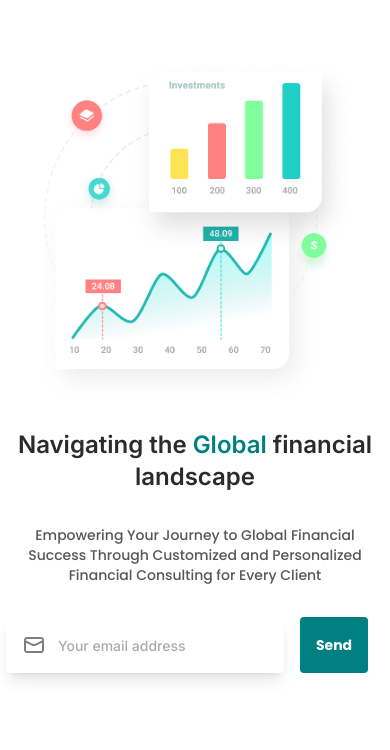
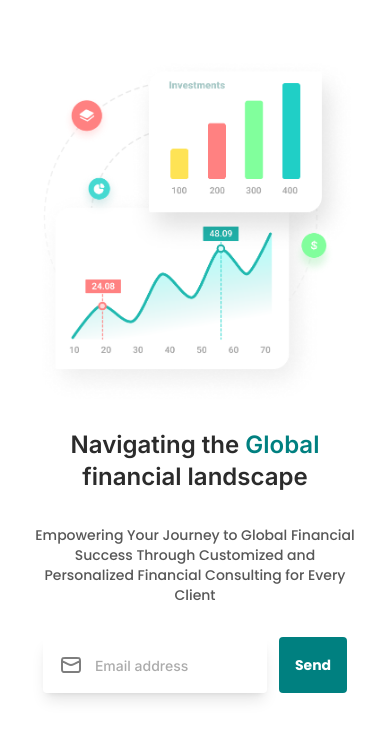
Before and after one commit to Dikocesrt/landing-finance, a plain HTML site: page index.html in a window 390 px wide. Shown: the part 94-844 px from the top of the page. Drawn offline with nearby package versions, Linux system fonts and the light colour scheme; a web font is replaced by a local one.

Commit message:
refactor small screen

```diff
--- a/index.html
+++ b/index.html
@@ -62,10 +62,10 @@
                     <p class="font-poppins font-medium text-primary-gray text-sm xl:text-md text-center lg:text-start lg:max-w-sm xl:max-w-full">Empowering Your Journey to Global Financial Success Through Customized and Personalized Financial Consulting for Every Client</p>
                 </div>
 
-                <div class="flex flex-row space-x-4">
-                    <div class="flex flex-row rounded-sm shadow-lg px-4 py-4 space-x-3 items-center">
+                <div class="flex flex-row justify-center">
+                    <div class="flex flex-row rounded-sm shadow-lg px-4 py-4 space-x-3 items-center w-[70%] mr-3">
                         <img src="./images/mail.svg" alt="" class="w-6">
-                        <input type="text" placeholder="Your email address" class="focus:outline-none font-inter font-medium text-primary-gray placeholder:text-sm">
+                        <input type="text" placeholder="Email address" class="focus:outline-none font-inter font-medium text-primary-gray placeholder:text-sm w-full">
                     </div>
                     <button class="bg-primary-green text-white px-4 py-4 text-sm rounded-sm lg:hidden font-poppins font-bold hover:duration-300 hover:cursor-pointer hover:scale-110">Send</button>
                     <button class="bg-primary-green text-white px-6 py-4 text-md rounded-sm hidden lg:flex font-poppins font-bold hover:duration-300 hover:cursor-pointer hover:scale-110">Get Started</button>
@@ -235,7 +235,7 @@
                 <div class="flex flex-col space-y-6 lg:w-[40%] xl:w-[30%]">
                     <img src="./images/Prosperix.png" alt="" class="w-35 mx-auto lg:mx-0 hover:scale-110 hover:duration-300 hover:cursor-pointer">
                     <p class="font-poppins font-medium text-white text-center lg:text-left">Our expert financial consultants provide solutions to help you achieve financial wealth. Trust us to guide you toward a brighter financial future.</p>
-                    <div class="flex flex-row justify-between items-center lg:max-w-[90%] xl:max-w-full">
+                    <div class="flex flex-row justify-between px-3 lg:px-0 items-center lg:max-w-[90%] xl:max-w-full">
                         <div class="flex flex-row items-center space-x-2 hover:scale-110 hover:duration-300 hover:cursor-pointer">
                             <img src="./images/facebook.svg" alt="" class="w-6">
                             <p class="font-inter font-medium text-white text-sm">Facebook</p>
```
Also changed, not shown: 1 other file.
